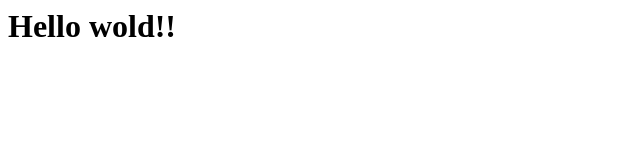
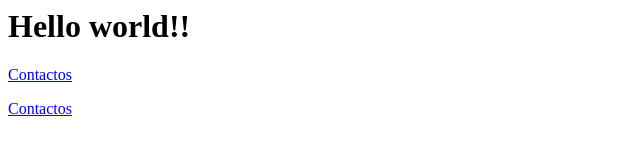
Before and after one commit to jesusgomezsisom/jesusgomezsisom.github.io, a plain HTML site: page index.html in a window 1280 px wide. Shown: the whole page, without its empty margins (0-640 px from the left). Drawn offline with Linux system fonts and the light colour scheme.

Commit message:
Mi commit esta hecho

```diff
--- a/index.html
+++ b/index.html
@@ -1 +1,4 @@
-<h1>Hello wold!!</h1>
+<h1>Hello world!!</h1>
+
+<p><a href="contactos.html">Contactos</a></p>
+<p><a href="copyright.html">Contactos</a></p>
```
Also changed, not shown: 1 other file.
